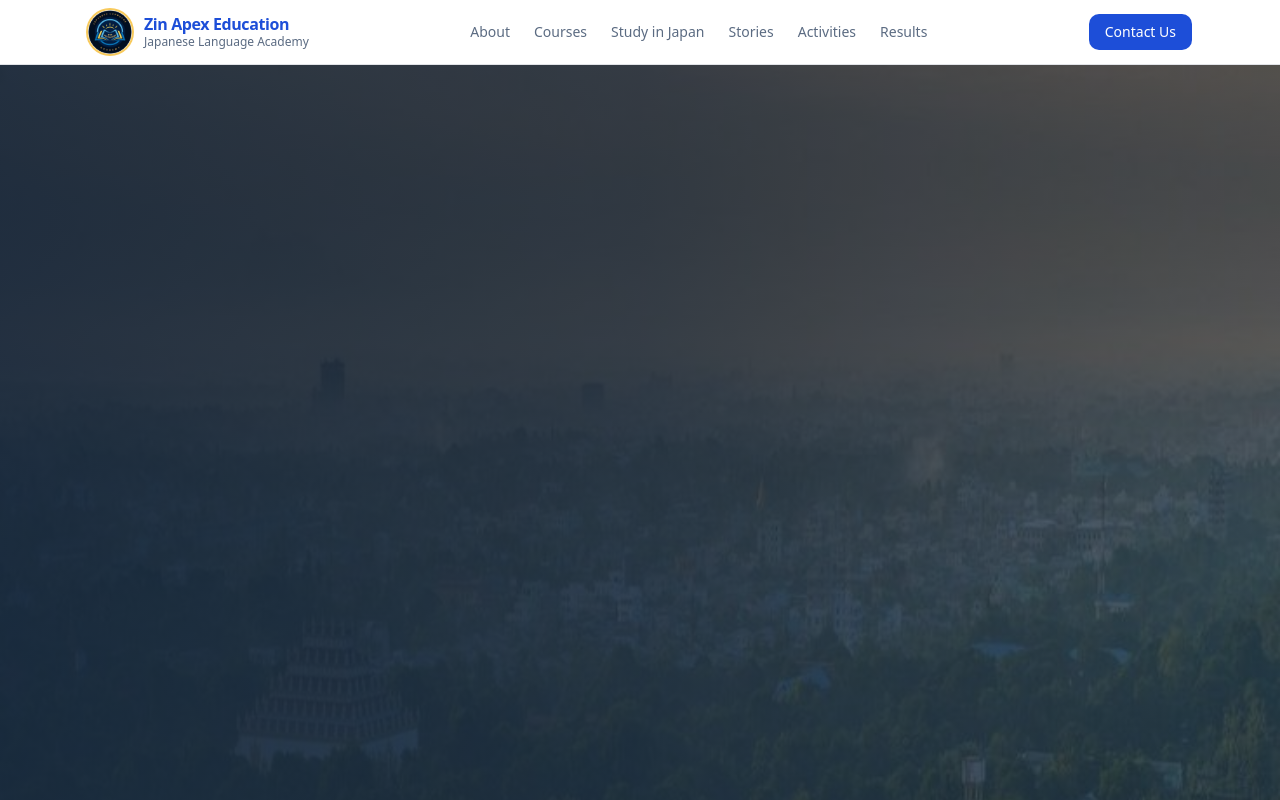
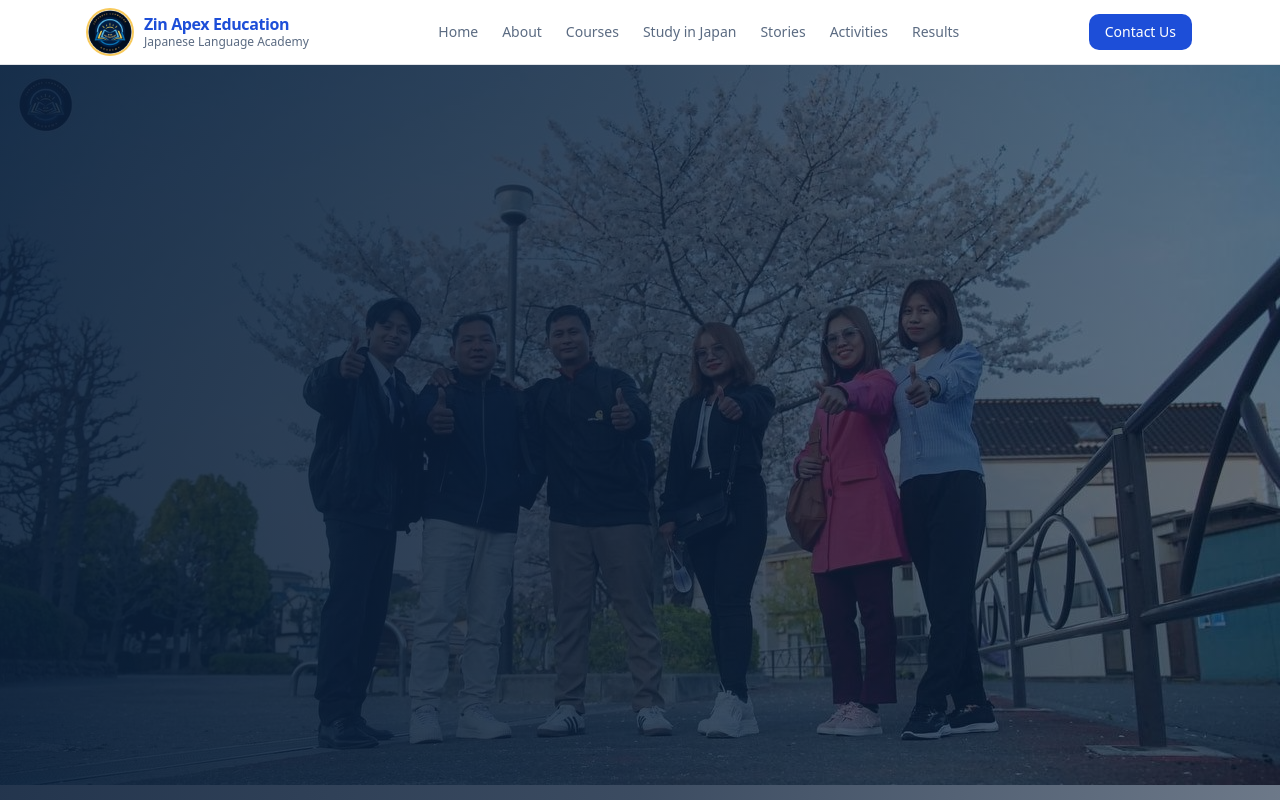
Before and after one commit to azinthu889-sys/zin-apex-homepage, a React (Vite) app: page / in a window 1280 px wide. Shown: the top 800 px of the page. Built offline with nearby package versions, Linux system fonts and the light colour scheme.

Commit message:
Add Home nav link and use a student activity photo for the hero
Adds a Home link to the navigation and replaces the tall portrait hero
image with a landscape student-activity photo that fits the hero better.

https://claude.ai/code/session_01Mak6R6YMKoM9kJB7oD9JEv

```diff
--- a/src/components/Layout.tsx
+++ b/src/components/Layout.tsx
@@ -4,6 +4,7 @@ import { Menu, X, Facebook, Youtube, Send } from 'lucide-react'
 import { site, images } from '../data'
 
 const nav = [
+  { label: 'Home', href: '/#home' },
   { label: 'About', href: '/#about' },
   { label: 'Courses', href: '/#courses' },
   { label: 'Study in Japan', href: '/#study' },
--- a/src/data.ts
+++ b/src/data.ts
@@ -293,6 +293,7 @@ export const images = {
   office: officePhoto,
   mandalay: mandalayPhoto,
   mandalayHill: mandalayHillPhoto,
+  heroPhoto: activity3,
   japanMap: japanMapImg,
   n4Textbooks: n4TextbooksImg,
   heroFuji: unsplash('1493976040374-85c8e12f0c0e', 1600),
--- a/src/pages/Home.tsx
+++ b/src/pages/Home.tsx
@@ -72,8 +72,8 @@ function Hero() {
   return (
     <section id="home" className="relative overflow-hidden">
       <SmartImage
-        src={images.mandalayHill}
-        alt="View of Mandalay at sunset"
+        src={images.heroPhoto}
+        alt="Zin Apex Education students in Japan"
         className="absolute inset-0 h-full w-full"
       />
       <div className="absolute inset-0 bg-gradient-to-r from-navy/90 via-navy/80 to-navy/60" />
```
